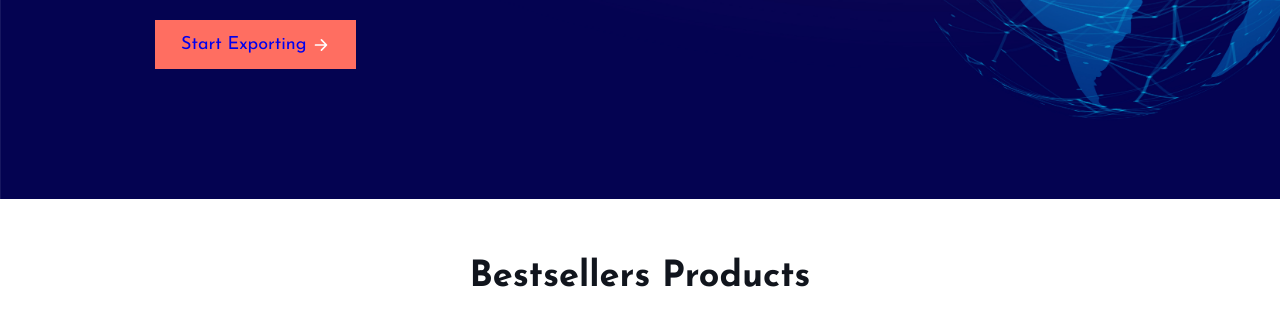
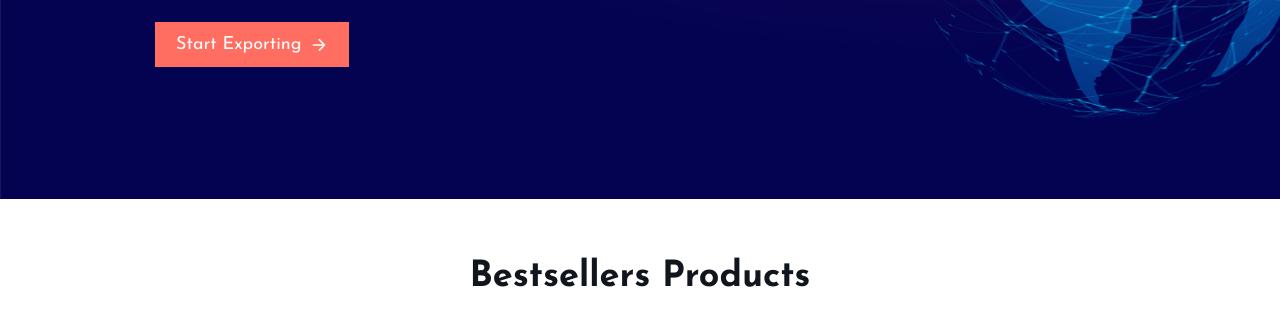
Before and after one commit to Jervin5/Export_site, a plain HTML site: page index.html in a window 1280 px wide. Shown: the part 471-800 px from the top of the page. Drawn offline with nearby package versions, Linux system fonts and the light colour scheme.

Commit message:
18-05-2025

```diff
--- a/assets/js/script.js
+++ b/assets/js/script.js
@@ -57,6 +57,7 @@ document.addEventListener("DOMContentLoaded", () => {
   }
 });
 
+ document.addEventListener("DOMContentLoaded", function () {
   const heroData = [
     {
       title: "Discover What's New <strong>This Season</strong>",
@@ -89,27 +90,32 @@ document.addEventListener("DOMContentLoaded", () => {
   const heroSection = document.getElementById("hero-section");
   const heroTitle = document.getElementById("hero-title");
   const heroText = document.getElementById("hero-text");
-  const heroButtonSpan = document.getElementById("hero-button").querySelector("span");
-  const heroButtonLink = document.getElementById("hero-button").querySelector("a");
+  const heroButton = document.getElementById("hero-button");
+
+  // Safely access <span> inside hero-button only if it exists
+  const heroButtonSpan = heroButton ? heroButton.querySelector("span") : null;
 
   function updateHeroContent(index) {
     const content = heroData[index];
     if (!content.showContent) return;
 
-    heroTitle.innerHTML = content.title;
-    heroText.textContent = content.text;
-    heroButtonSpan.textContent = content.button;
-    heroSection.style.backgroundImage = `url('${content.background}')`;
-    heroButtonLink.setAttribute("href", content.link);
+    if (heroTitle) heroTitle.innerHTML = content.title;
+    if (heroText) heroText.textContent = content.text;
+    if (heroButtonSpan) heroButtonSpan.textContent = content.button;
+    if (heroSection) heroSection.style.backgroundImage = `url('${content.background}')`;
+    if (heroButton) heroButton.setAttribute("href", content.link);
   }
 
+  // Initial load
+  updateHeroContent(currentIndex);
+
+  // Rotate every 5 seconds
   setInterval(() => {
     currentIndex = (currentIndex + 1) % heroData.length;
     updateHeroContent(currentIndex);
-  }, 5000); // Switch every 5 seconds
+  }, 5000);
+});
 
-  // Initial load
-  updateHeroContent(currentIndex);
 
 ///product page
 
@@ -124,16 +130,31 @@ function selectColor(btn) {
   }
 
   window.onload = function () {
-  const data = JSON.parse(localStorage.getItem('selectedProduct'));
-  if (data) {
-    document.querySelector('.product-image img').src = data.image;
-    document.querySelector('.product-image img').alt = data.title;
-    document.querySelector('.product-info h1').textContent = data.title;
-    document.querySelector('.price').textContent = data.price;
-    document.querySelector('.category').innerHTML = `<strong>Category:</strong> ${data.category}`;
-    document.querySelector('.description').textContent = data.description;
+    const data = localStorage.getItem('selectedProduct');
+
+    if (!data) {
+      console.warn("No product found in localStorage.");
+      return;
     }
+
+    const product = JSON.parse(data);
+
+    const img = document.querySelector('.product-image img');
+    const title = document.querySelector('.product-info h1');
+    const price = document.querySelector('.price');
+    const category = document.querySelector('.category');
+    const description = document.querySelector('.description');
+
+    if (img && product.image) {
+      img.src = product.image;
+      img.alt = product.title;
     }
+
+    if (title) title.textContent = product.title;
+    if (price) price.textContent = product.price;
+    if (category) category.innerHTML = `<strong>Category:</strong> ${product.category}`;
+    if (description) description.textContent = product.description;
+  };
 
 //index page product click
 
--- a/index.html
+++ b/index.html
@@ -430,6 +430,14 @@
     margin: 0 5px;
   }
 
+  #hero-button {
+  width: fit-content;
+  padding: 12px 20px; /* optional: control spacing */
+  display: inline-flex;
+  align-items: center;
+  gap: 8px; /* spacing between text and icon */
+}
+
 </style>
 
 <body id="top">
@@ -523,10 +531,12 @@
             Shop the latest now!
           </p>
 
-          <button class="btn btn-primary" id="hero-button">
-            <a href="#productList"><span>Explore Now</span></a>
+          <a href="#productList" class="btn btn-primary" id="hero-button">
+            <span>Explore Now</span>
             <ion-icon name="arrow-forward-outline" aria-hidden="true"></ion-icon>
-          </button>
+          </a>
+
+
         </div>
       </section>
 
@@ -571,6 +581,7 @@
                 onclick="storeProduct('Nightwear Product 1', './assets/images/nighty_1.jpg', '₹799', 'Nightwear')">
                 <span>Explore</span>
               </a>
+
             </div>
           </li>
           <li class="nightwear product-item">
@@ -641,7 +652,8 @@
       </div>
 
       <!-- Pagination -->
-  <div id="pagination" class="pagination" style="margin-top: 30px; display: flex; justify-content: center; gap: 10px;"></div>
+      <div id="pagination" class="pagination"
+        style="margin-top: 30px; display: flex; justify-content: center; gap: 10px;"></div>
 
 
 
```
Also changed, not shown: product_details.html (+1 -1 lines), assets/css/style.css (line endings or trailing spaces). Lines whose indentation alone changed are shown as unchanged.
